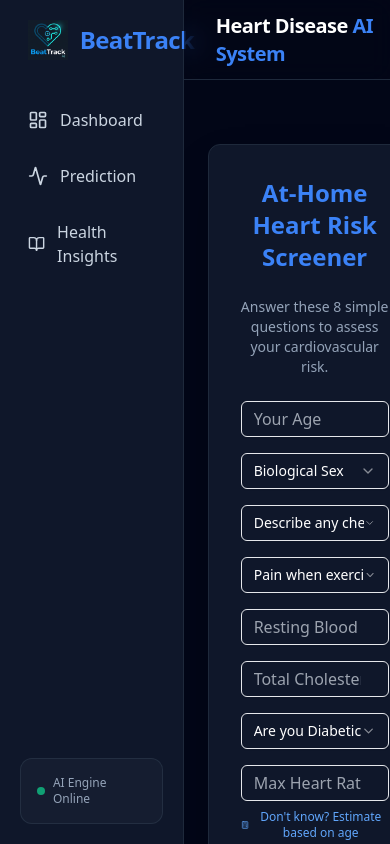
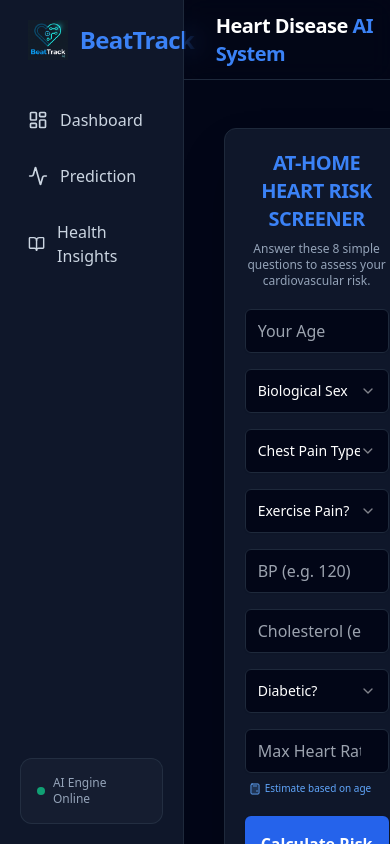
Before and after one commit to apuuuurv/beat-track-ai, a React (Vite) app in the folder frontend/: page /prediction in a window 390 px wide. Shown: the top 844 px of the page. Built offline with nearby package versions, Linux system fonts and the light colour scheme.

Commit message:
made it responsive

```diff
--- a/frontend/src/components/prediction/PredictionForm.jsx
+++ b/frontend/src/components/prediction/PredictionForm.jsx
@@ -14,7 +14,6 @@ import {
 import ResultCard from "./ResultCard";
 
 export default function PredictionForm() {
-  // 1. Scaled down to the 8 patient-friendly features
   const [form, setForm] = useState({
     age: "",
     gender: "",
@@ -35,7 +34,6 @@ export default function PredictionForm() {
     if (error) setError("");
   };
 
-  // Helper function: Auto-calculate Max Heart Rate based on Age
   const estimateMaxHeartRate = () => {
     if (!form.age || isNaN(form.age)) {
       setError("Please enter your age first to estimate Max Heart Rate.");
@@ -43,109 +41,97 @@ export default function PredictionForm() {
     }
     const estimatedThalach = 220 - Number(form.age);
     setForm({ ...form, thalach: estimatedThalach.toString() });
-    setError(""); // Clear error if successful
+    setError("");
   };
 
   const handleSubmit = async () => {
-    // 1. Validation: Check if any of the 8 fields are empty
     const isFormIncomplete = Object.values(form).some((value) => value === "");
-
     if (isFormIncomplete) {
       setError("Please fill in all fields before predicting.");
       return;
     }
 
-    // --- NEW CODE: Medical Guardrails / Realistic Data Validation ---
     const ageNum = Number(form.age);
     const bpNum = Number(form.bp);
     const cholNum = Number(form.cholesterol);
     const thalachNum = Number(form.thalach);
 
     if (ageNum < 18 || ageNum > 100) {
-      setError("Please enter a valid age between 18 and 100.");
+      setError("Age must be 18-100.");
       return;
     }
     if (bpNum < 80 || bpNum > 250) {
-      setError(
-        "Resting blood pressure must be a realistic value (80 - 250 mm Hg).",
-      );
+      setError("BP must be 80-250.");
       return;
     }
     if (cholNum < 100 || cholNum > 600) {
-      setError("Cholesterol must be a realistic value (100 - 600 mg/dl).");
+      setError("Cholesterol must be 100-600.");
       return;
     }
     if (thalachNum < 60 || thalachNum > 220) {
-      setError("Max heart rate must be a realistic value (60 - 220 bpm).");
+      setError("Max HR must be 60-220.");
       return;
     }
-    // ----------------------------------------------------------------
 
     setResult(null);
     setError("");
     setLoading(true);
 
-    // 2. Payload mapping exactly to the 8 features for the new At-Home model
     const payload = {
-      age: ageNum, // Reusing our parsed numbers from above
+      age: ageNum,
       sex: form.gender === "male" ? 1 : 0,
       cp: Number(form.chestPain),
-      trestbps: bpNum, // Reusing parsed number
-      chol: cholNum, // Reusing parsed number
+      trestbps: bpNum,
+      chol: cholNum,
       fbs: form.sugar === "true" ? 1 : 0,
-      thalach: thalachNum, // Reusing parsed number
+      thalach: thalachNum,
       exang: Number(form.exang),
     };
 
     try {
       const response = await fetch(`${import.meta.env.VITE_API_URL}/predict`, {
         method: "POST",
-        headers: {
-          "Content-Type": "application/json",
-        },
+        headers: { "Content-Type": "application/json" },
         body: JSON.stringify(payload),
       });
-
       const data = await response.json();
-
-      // Catch backend validation errors
-      if (data.error) {
-        throw new Error(data.error);
-      }
-
+      if (data.error) throw new Error(data.error);
       setResult(data);
     } catch (error) {
-      console.error("Error:", error);
-      setError(
-        "Failed to connect to the prediction server. Make sure your Python backend is running.",
-      );
+      setError("Failed to connect to server. Check your connection.");
     } finally {
       setLoading(false);
     }
   };
 
   return (
-    <div className="flex items-center justify-center min-h-[80vh] py-10">
+    // Changed: Added px-4 and adjusted py for mobile comfort
+    <div className="flex items-center justify-center min-h-[80vh] py-6 px-4 md:py-10">
       <motion.div
         initial={{ opacity: 0, y: 40 }}
         animate={{ opacity: 1, y: 0 }}
         transition={{ duration: 0.5 }}
         className="w-full max-w-3xl"
       >
-        <Card className="bg-slate-900 border-slate-800 shadow-2xl">
-          <CardContent className="p-8 space-y-6">
-            <h2 className="text-2xl font-bold text-blue-500 text-center">
-              At-Home Heart Risk Screener
-            </h2>
-            <p className="text-sm text-slate-400 text-center mb-6">
-              Answer these 8 simple questions to assess your cardiovascular
-              risk.
-            </p>
+        <Card className="bg-slate-900 border-slate-800 shadow-2xl overflow-hidden">
+          {/* Changed: Responsive padding (p-5 on mobile, p-8 on desktop) */}
+          <CardContent className="p-5 md:p-8 space-y-5 md:space-y-6">
+            <div className="space-y-2">
+              <h2 className="text-xl md:text-2xl font-bold text-blue-500 text-center uppercase tracking-tight">
+                At-Home Heart Risk Screener
+              </h2>
+              <p className="text-xs md:text-sm text-slate-400 text-center max-w-md mx-auto">
+                Answer these 8 simple questions to assess your cardiovascular
+                risk.
+              </p>
+            </div>
 
+            {/* Changed: grid-cols-1 (mobile) to grid-cols-2 (desktop) */}
             <div className="grid grid-cols-1 md:grid-cols-2 gap-4">
               <Input
                 type="number"
                 placeholder="Your Age"
+                className="bg-slate-950 border-slate-800 focus:ring-blue-500 h-11 md:h-10"
                 value={form.age}
                 onChange={(e) => handleChange("age", e.target.value)}
               />
@@ -154,10 +140,10 @@ export default function PredictionForm() {
                 value={form.gender}
                 onValueChange={(v) => handleChange("gender", v)}
               >
-                <SelectTrigger>
+                <SelectTrigger className="bg-slate-950 border-slate-800 h-11 md:h-10">
                   <SelectValue placeholder="Biological Sex" />
                 </SelectTrigger>
-                <SelectContent className="bg-slate-800 text-white border-slate-700 z-50">
+                <SelectContent className="bg-slate-900 text-white border-slate-700">
                   <SelectItem value="male">Male</SelectItem>
                   <SelectItem value="female">Female</SelectItem>
                 </SelectContent>
@@ -167,20 +153,14 @@ export default function PredictionForm() {
                 value={form.chestPain}
                 onValueChange={(v) => handleChange("chestPain", v)}
               >
-                <SelectTrigger>
-                  <SelectValue placeholder="Describe any chest pain" />
+                <SelectTrigger className="bg-slate-950 border-slate-800 h-11 md:h-10">
+                  <SelectValue placeholder="Chest Pain Type" />
                 </SelectTrigger>
-                <SelectContent className="bg-slate-800 text-white border-slate-700 z-50">
-                  <SelectItem value="0">
-                    Typical (Heavy pressure/squeezing)
-                  </SelectItem>
-                  <SelectItem value="1">
-                    Atypical (Sharp/stabbing pain)
-                  </SelectItem>
-                  <SelectItem value="2">
-                    Non-heart related (Muscle ache)
-                  </SelectItem>
-                  <SelectItem value="3">I have no chest pain</SelectItem>
+                <SelectContent className="bg-slate-900 text-white border-slate-700">
+                  <SelectItem value="0">Typical (Heavy pressure)</SelectItem>
+                  <SelectItem value="1">Atypical (Sharp/Stabbing)</SelectItem>
+                  <SelectItem value="2">Non-heart (Muscle ache)</SelectItem>
+                  <SelectItem value="3">No Pain</SelectItem>
                 </SelectContent>
               </Select>
 
@@ -188,27 +168,27 @@ export default function PredictionForm() {
                 value={form.exang}
                 onValueChange={(v) => handleChange("exang", v)}
               >
-                <SelectTrigger>
-                  <SelectValue placeholder="Pain when exercising?" />
+                <SelectTrigger className="bg-slate-950 border-slate-800 h-11 md:h-10">
+                  <SelectValue placeholder="Exercise Pain?" />
                 </SelectTrigger>
-                <SelectContent className="bg-slate-800 text-white border-slate-700 z-50">
-                  <SelectItem value="1">
-                    Yes, exercise causes chest pain
-                  </SelectItem>
-                  <SelectItem value="0">No, I feel fine exercising</SelectItem>
+                <SelectContent className="bg-slate-900 text-white border-slate-700">
+                  <SelectItem value="1">Yes, pain during exercise</SelectItem>
+                  <SelectItem value="0">No, feels fine</SelectItem>
                 </SelectContent>
               </Select>
 
               <Input
                 type="number"
-                placeholder="Resting Blood Pressure (e.g., 120)"
+                placeholder="BP (e.g. 120)"
+                className="bg-slate-950 border-slate-800 h-11 md:h-10"
                 value={form.bp}
                 onChange={(e) => handleChange("bp", e.target.value)}
               />
 
               <Input
                 type="number"
-                placeholder="Total Cholesterol (e.g., 200)"
+                placeholder="Cholesterol (e.g. 200)"
+                className="bg-slate-950 border-slate-800 h-11 md:h-10"
                 value={form.cholesterol}
                 onChange={(e) => handleChange("cholesterol", e.target.value)}
               />
@@ -217,51 +197,54 @@ export default function PredictionForm() {
                 value={form.sugar}
                 onValueChange={(v) => handleChange("sugar", v)}
               >
-                <SelectTrigger>
-                  <SelectValue placeholder="Are you Diabetic?" />
+                <SelectTrigger className="bg-slate-950 border-slate-800 h-11 md:h-10">
+                  <SelectValue placeholder="Diabetic?" />
                 </SelectTrigger>
-                <SelectContent className="bg-slate-800 text-white border-slate-700 z-50">
-                  <SelectItem value="true">
-                    Yes (Fasting sugar &gt; 120 mg/dl)
-                  </SelectItem>
+                <SelectContent className="bg-slate-900 text-white border-slate-700">
+                  <SelectItem value="true">Yes (&gt; 120 mg/dl)</SelectItem>
                   <SelectItem value="false">No</SelectItem>
                 </SelectContent>
               </Select>
 
-              {/* Max Heart Rate with Auto-Estimate Button */}
               <div className="space-y-2">
                 <Input
                   type="number"
-                  placeholder="Max Heart Rate (e.g., 150)"
+                  placeholder="Max Heart Rate"
+                  className="bg-slate-950 border-slate-800 h-11 md:h-10"
                   value={form.thalach}
                   onChange={(e) => handleChange("thalach", e.target.value)}
                 />
                 <button
                   type="button"
                   onClick={estimateMaxHeartRate}
-                  className="text-xs text-blue-400 hover:text-blue-300 flex items-center gap-1 transition-colors"
+                  className="text-[10px] md:text-xs text-blue-400 hover:text-blue-300 flex items-center gap-1 ml-1"
                 >
                   <Calculator className="w-3 h-3" />
-                  Don't know? Estimate based on age
+                  Estimate based on age
                 </button>
               </div>
             </div>
 
             {error && (
-              <div className="text-red-500 text-sm text-center font-medium mt-2 bg-red-500/10 py-2 rounded">
+              <div className="text-red-500 text-xs md:text-sm text-center font-medium bg-red-500/10 py-2 rounded border border-red-500/20">
                 {error}
               </div>
             )}
 
+            {/* Changed: Larger touch target for mobile (py-7 vs py-6) */}
             <Button
-              className="w-full mt-6 bg-blue-600 hover:bg-blue-700 text-lg py-6"
+              className="w-full bg-blue-600 hover:bg-blue-700 text-white font-bold h-14 md:h-12 text-base"
               onClick={handleSubmit}
               disabled={loading}
             >
               {loading ? "Analyzing Data..." : "Calculate Risk"}
             </Button>
 
-            {result && <ResultCard result={result} />}
+            {result && (
+              <div className="pt-4">
+                <ResultCard result={result} />
+              </div>
+            )}
           </CardContent>
         </Card>
       </motion.div>
```
